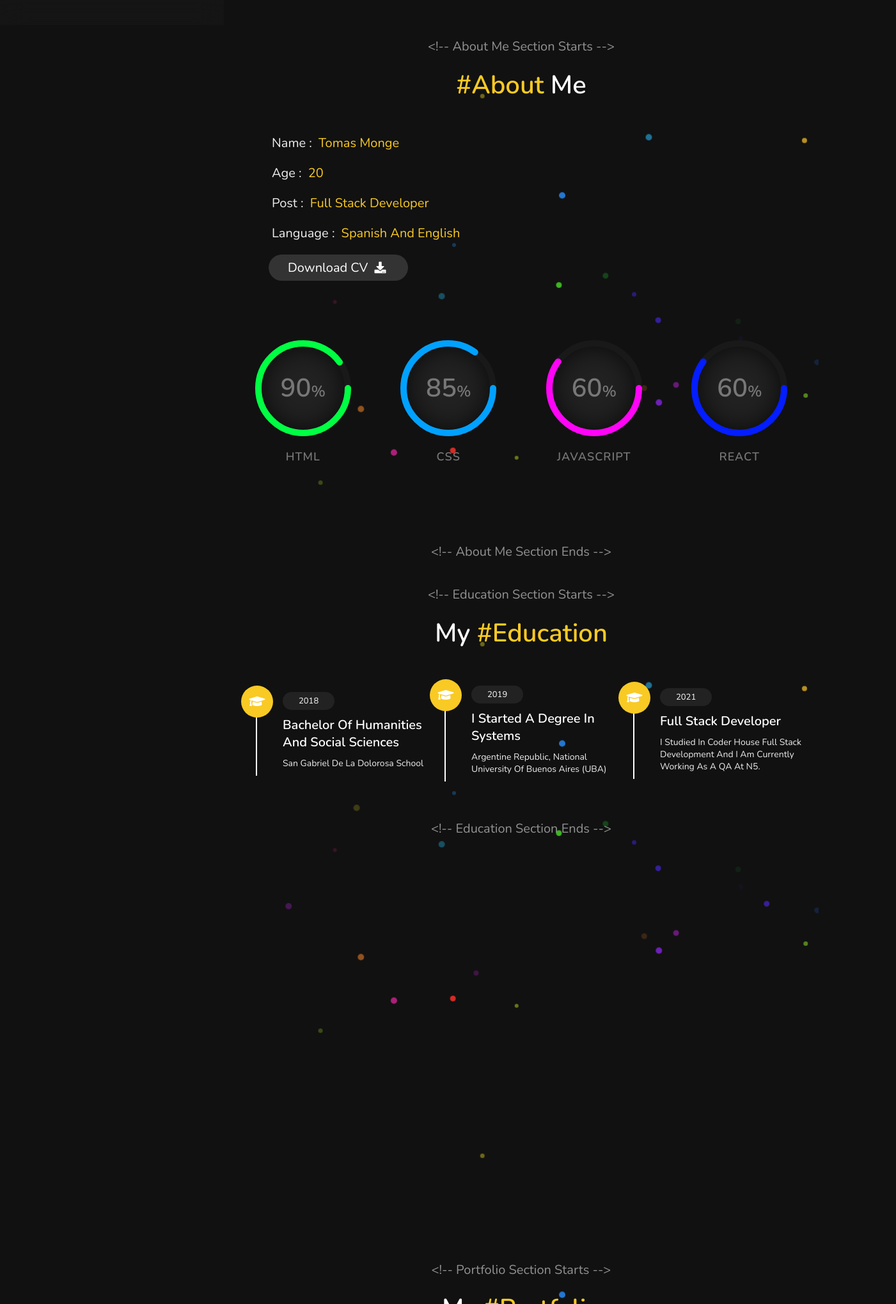
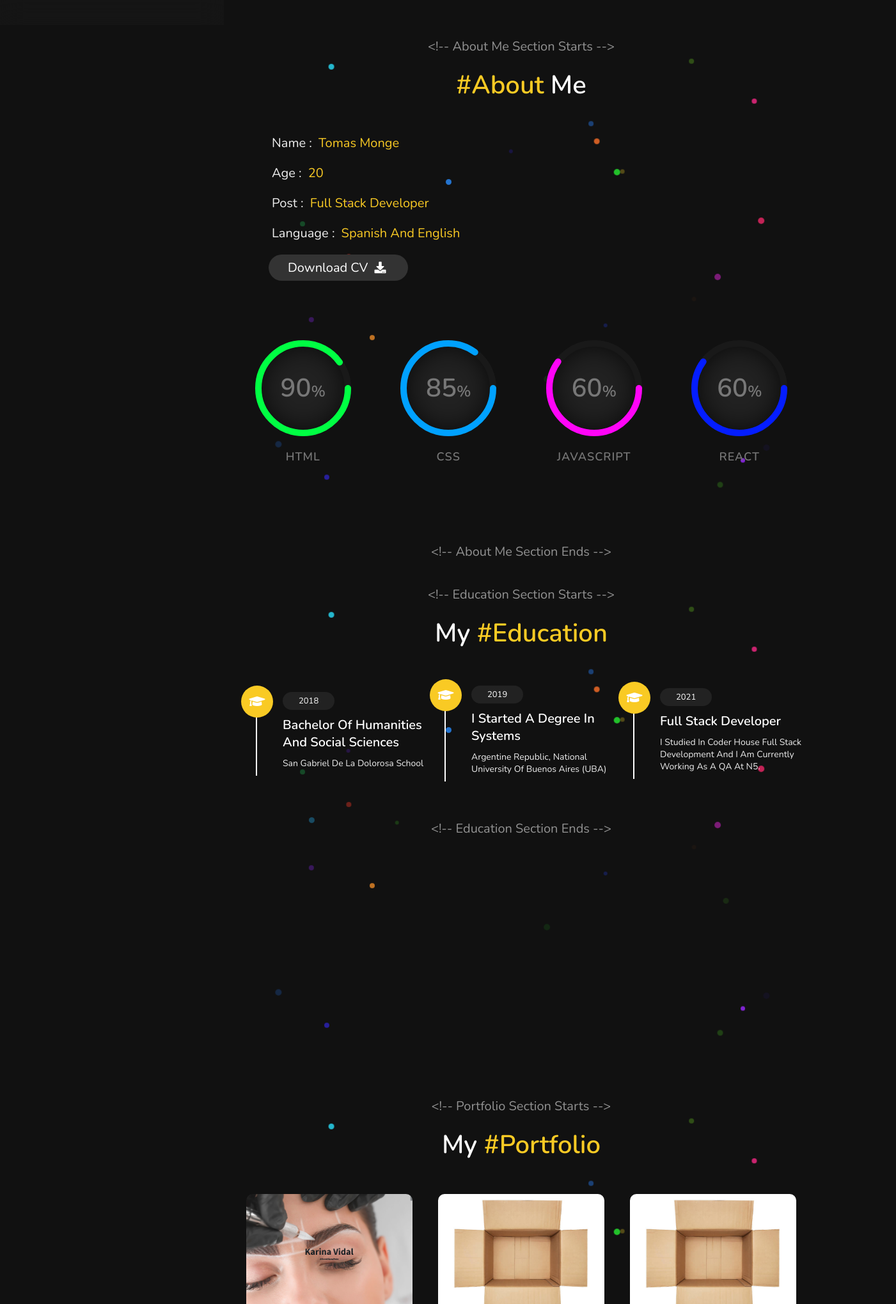
Before and after one commit to tomasmonge2704/portfolio, a plain HTML site: page index.html in a window 1280 px wide. Shown: the part 761-2800 px from the top of the page at 64% size, 1401 px wide, since content can reach past the window. Drawn offline with nearby package versions, Linux system fonts and the light colour scheme.

Commit message:
fixeddddd

```diff
--- a/scss/styles.scss
+++ b/scss/styles.scss
@@ -793,7 +793,7 @@
  .particle {
 	position:absolute;
  	border-radius: 50%;
-     z-index: 1;
+
 
 }
 
@@ -815,7 +815,3 @@
 		background: hsl(random(360), 70%, 50%);
 	}
 }
-.portfolio .particle{
-    position:unset;
-
-}
```
Also changed, not shown: css/styles.css, 1 other file.
